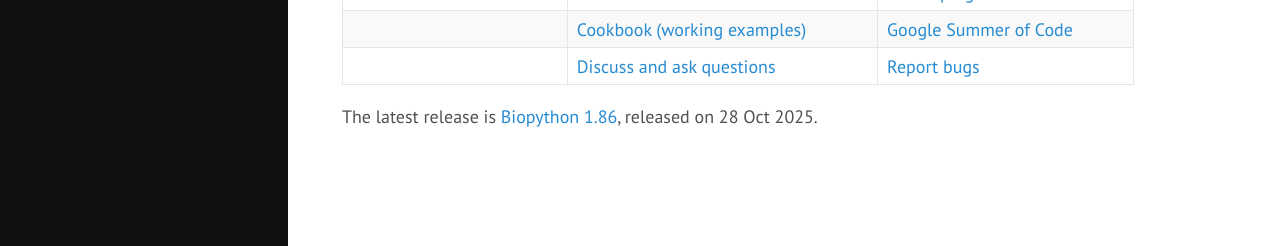
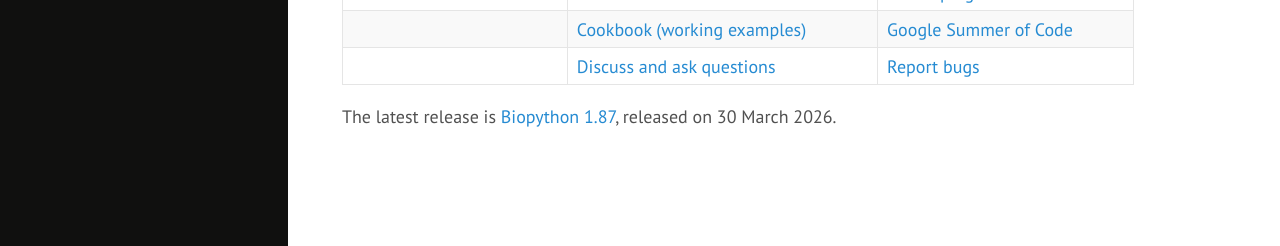
Before and after one commit to biopython/biopython.github.io, a Jekyll site: the page built from wiki/Biopython.md, in a window 1280 px wide. Shown: the part 651-897 px from the top of the page. Built offline with Jekyll 4.4.1, drawn with Linux system fonts in a browser that asks for light colours.

Commit message:
1.87 today

```diff
--- a/wiki/Biopython.md
+++ b/wiki/Biopython.md
@@ -42,5 +42,5 @@ the libraries and tools.
 |                                                                                                                                                | [ Cookbook (working examples)](wiki/Category%3ACookbook "wikilink")                                                                  | [Google Summer of Code](wiki/Google_Summer_of_Code "wikilink")                                                                     |
 |                                                                                                                                                | [ Discuss and ask questions](wiki/Mailing_lists "wikilink")                                                                          | [Report bugs](https://github.com/biopython/biopython/issues) |
 
-The latest release is [Biopython 1.86](wiki/Download "wikilink"), released on
-28 Oct 2025.
+The latest release is [Biopython 1.87](wiki/Download "wikilink"), released on
+30 March 2026.
```
